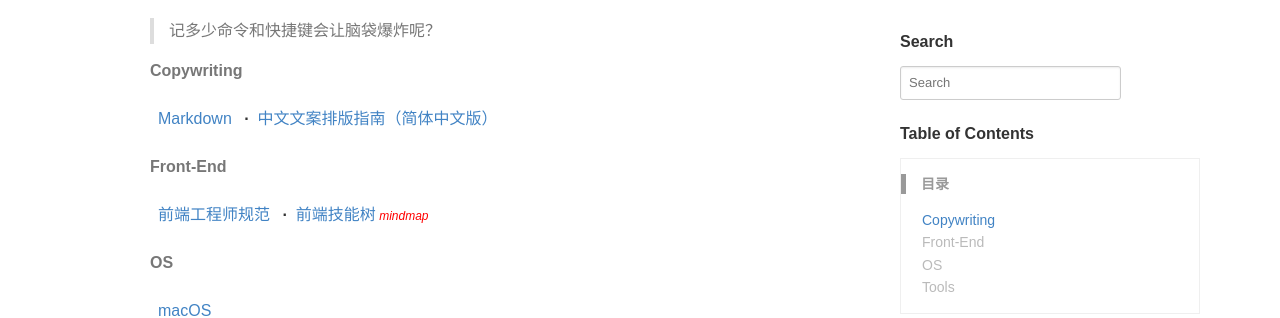
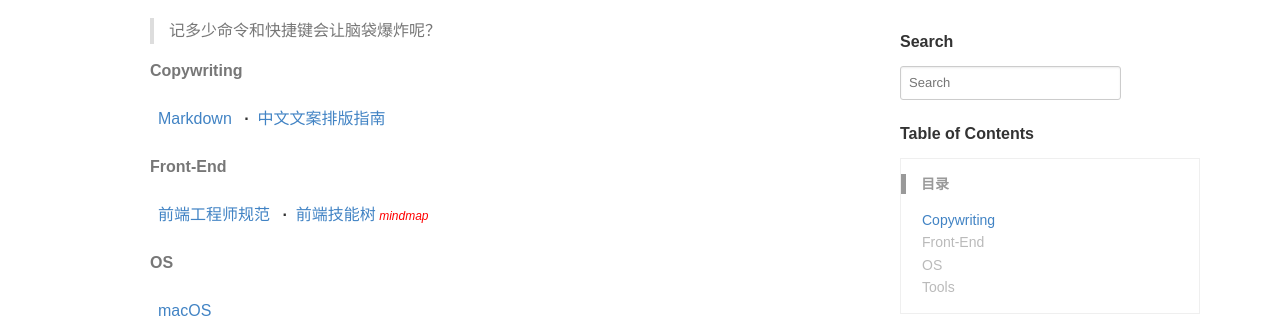
Before and after one commit to iamjichao/iamjichao.github.io, a Jekyll site: the page built from pages/wiki.md, in a window 1280 px wide. Shown: the part 194-512 px from the top of the page. Built offline with Jekyll 4.4.1, drawn with Linux system fonts in a browser that asks for light colours; some web fonts are replaced; comment, search, counter and statistics services are not loaded; a style sheet for code colours, icons or effects is not loaded; some of the changed lines change nothing that is shown.

Commit message:
update wiki

```diff
--- a/_wiki/chinese-copywriting-guidelines.md
+++ b/_wiki/chinese-copywriting-guidelines.md
@@ -1,6 +1,6 @@
 ---
 layout: wiki
-title: 中文文案排版指南（简体中文版）
+title: 中文文案排版指南
 cate1: Copywriting
 cate2:
 description: 中文文案排版指南（简体中文版）
@@ -148,7 +148,7 @@
 
 例外：在设计稿、宣传海报中如出现极少量数字的情形时，为方便文字对齐，是可以使用全角数字的。
 
-### 遇到完整的英文整句、特殊名词，其內容使用半角标点
+### 遇到完整的英文整句、特殊名词，其内容使用半角标点
 
 正确：
 
@@ -254,11 +254,11 @@
 | 网站                                              | 文案 | UGC          |
 |---------------------------------------------------|------|--------------|
 | [Apple 中国](http://www.apple.com/cn/)            | Yes  | N/A          |
-| [Apple 香港](http://www.apple.com/hk/)            | Yes  | N/A          |
-| [Apple 台湾](http://www.apple.com/tw/)            | Yes  | N/A          |
+| [Apple 中国香港](http://www.apple.com/hk/)            | Yes  | N/A          |
+| [Apple 中国台湾](http://www.apple.com/tw/)            | Yes  | N/A          |
 | [Microsoft 中国](http://www.microsoft.com/zh-cn/) | Yes  | N/A          |
-| [Microsoft 香港](http://www.microsoft.com/zh-hk/) | Yes  | N/A          |
-| [Microsoft 台湾](http://www.microsoft.com/zh-tw/) | Yes  | N/A          |
+| [Microsoft 中国香港](http://www.microsoft.com/zh-hk/) | Yes  | N/A          |
+| [Microsoft 中国台湾](http://www.microsoft.com/zh-tw/) | Yes  | N/A          |
 | [LeanCloud](https://leancloud.cn/)                 | Yes  | N/A          |
 | [知乎](https://www.zhihu.com/)                     | Yes  | 部分用户达成 |
 | [V2EX](https://www.v2ex.com/)                      | Yes  | Yes          |
```
Also changed, not shown: _wiki/front-end-engineer-specification.md (+0 -6 lines).
